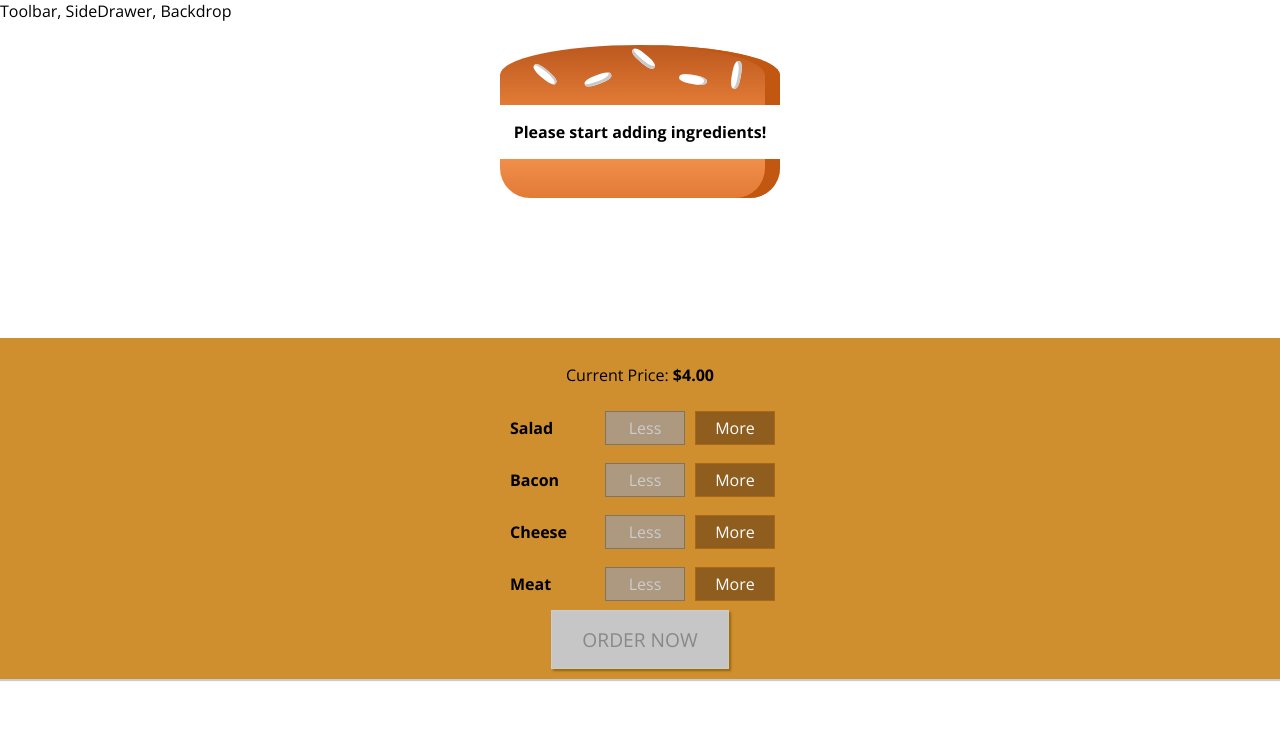
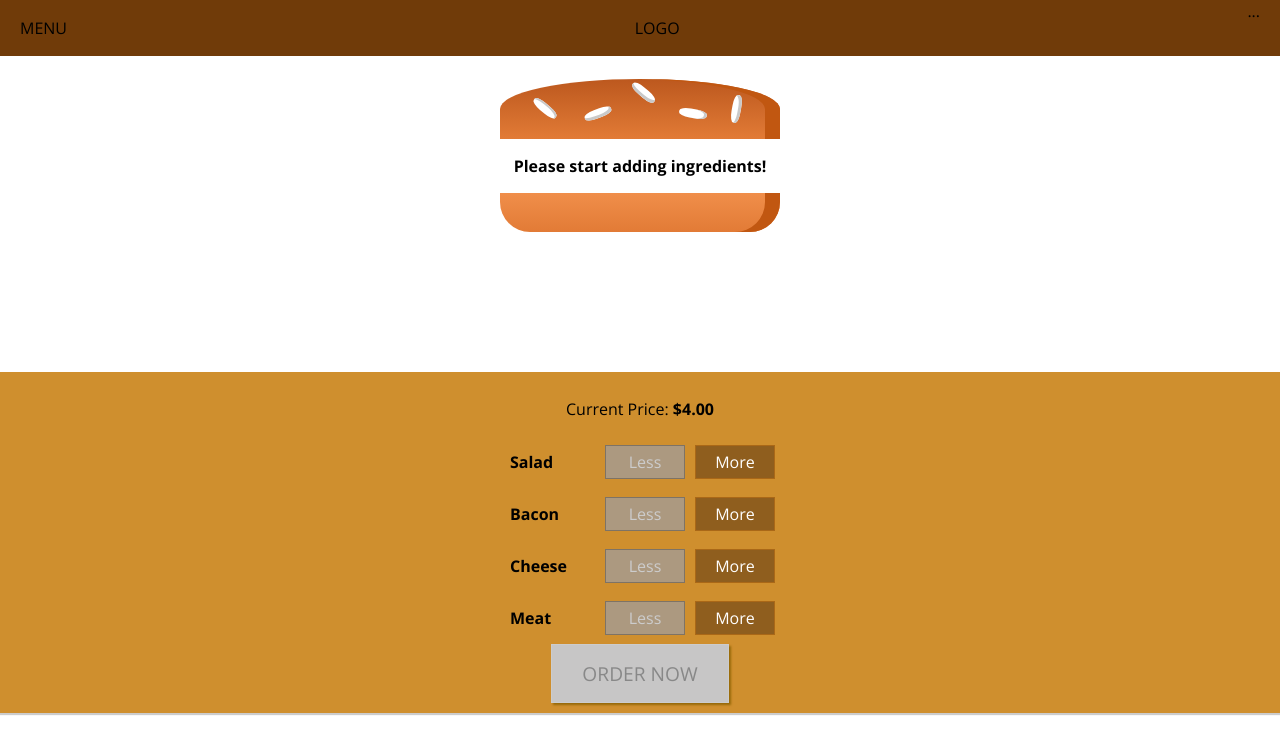
Before and after one commit to LordCracken/burger-builder, a React (Create React App) app: page / in a window 1280 px wide. Shown: the top 754 px of the page. Built offline with nearby package versions, Linux system fonts and the light colour scheme.

Commit message:
add toolbar component

```diff
--- a/src/components/Layout/Layout.js
+++ b/src/components/Layout/Layout.js
@@ -1,10 +1,11 @@
 import React from 'react';
 
 import classes from './Layout.module.css';
+import Toolbar from '../Navigation/Toolbar/Toolbar';
 
 const Layout = ({ children }) => (
   <>
-    <div>Toolbar, SideDrawer, Backdrop</div>
+    <Toolbar />
     <main className={classes.Content}>
       {children}
     </main>
--- a/src/components/Layout/Layout.module.css
+++ b/src/components/Layout/Layout.module.css
@@ -1,3 +1,3 @@
 .Content {
-  margin-top: 16px;
+  margin-top: 72px;
 }
--- /dev/null
+++ b/src/components/Navigation/Toolbar/Toolbar.js
@@ -0,0 +1,15 @@
+import React from 'react';
+
+import classes from './Toolbar.module.css'
+
+const Toolbar = () => (
+  <header className={classes.Toolbar}>
+    <div>MENU</div>
+    <div>LOGO</div>
+    <nav>
+      ...
+    </nav>
+  </header>
+);
+
+export default Toolbar;
--- /dev/null
+++ b/src/components/Navigation/Toolbar/Toolbar.module.css
@@ -0,0 +1,18 @@
+.Toolbar {
+  position: fixed;
+  top: 0;
+  left: 0;
+  z-index: 100;
+  display: flex;
+  box-sizing: border-box;
+  padding: 0px 20px;
+  justify-content: space-between;
+  align-items: center;
+  height: 56px;
+  width: 100%;
+  background-color: #703B09;
+}
+
+.Toolbar nav {
+  height: 100%;
+}
```
